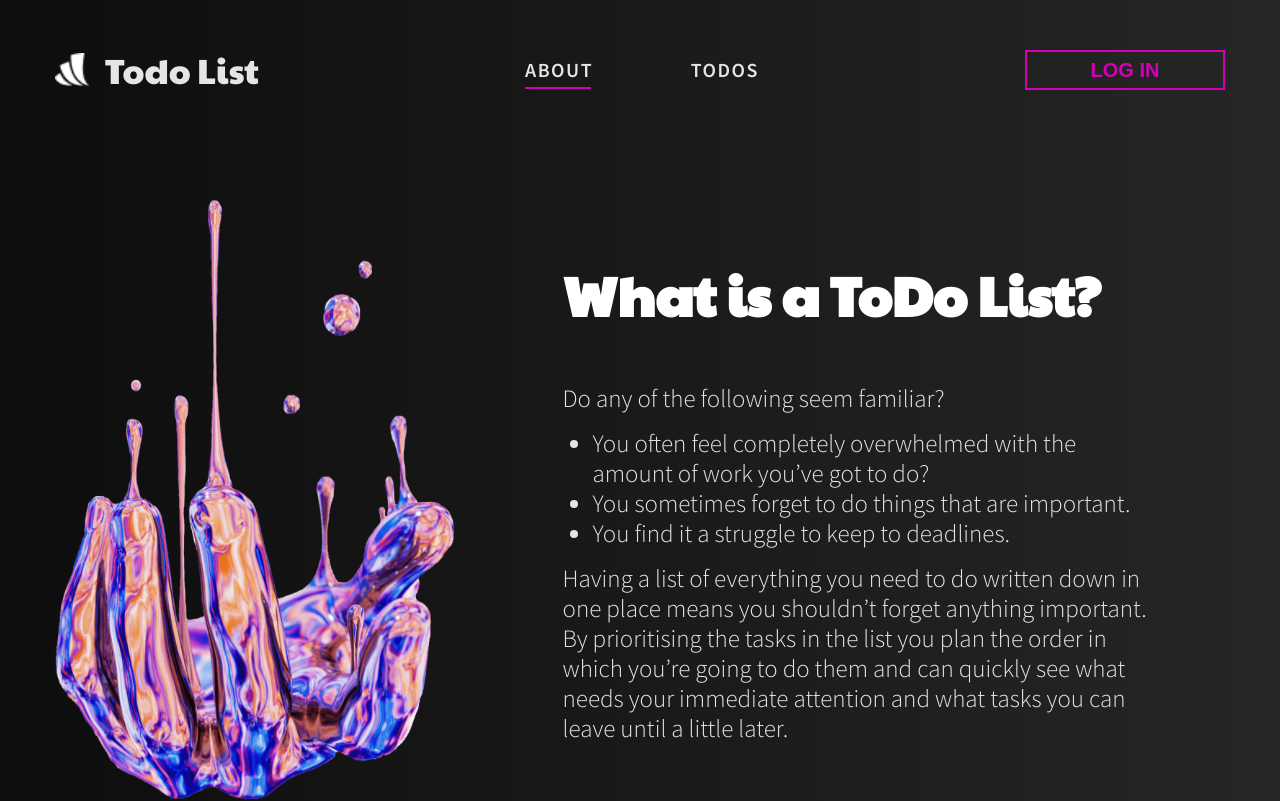
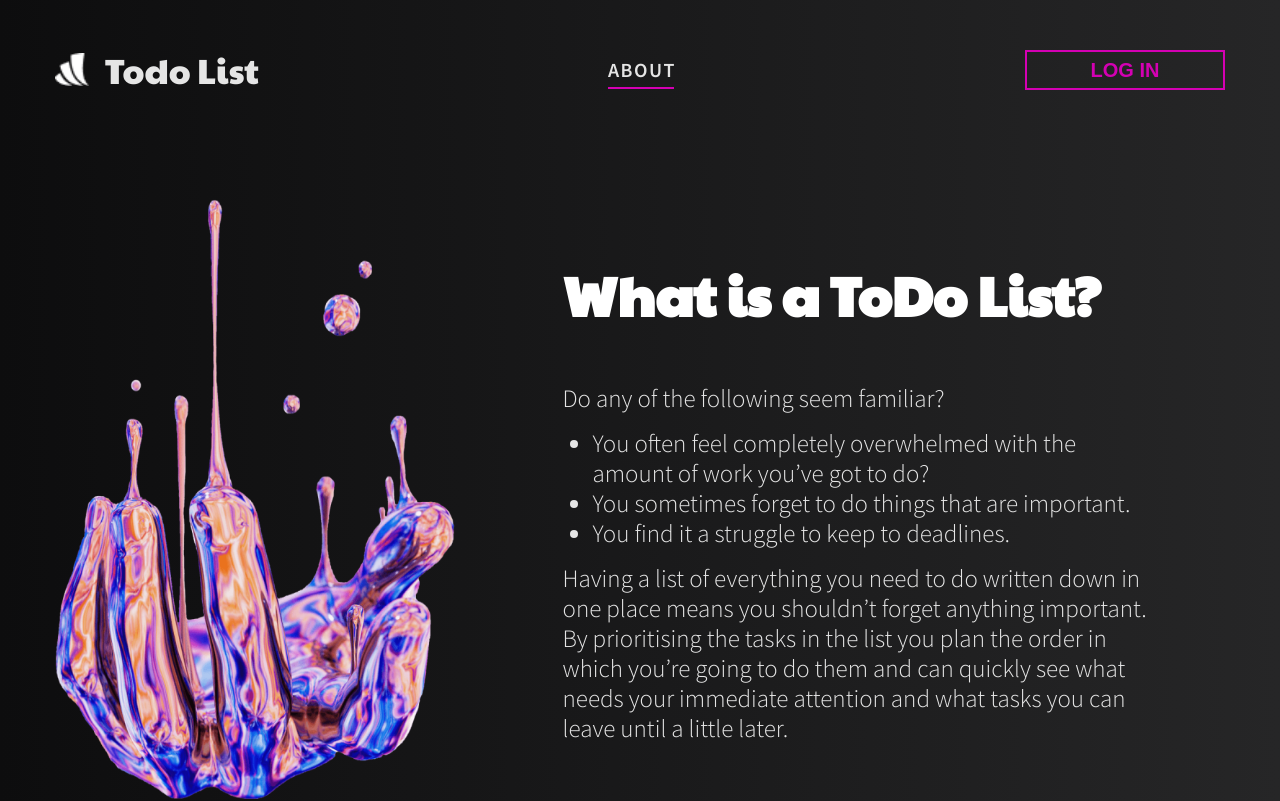
Before and after one commit to xzfantom/react-intensive, a React (Create React App) app: page / in a window 1280 px wide. Shown: the top 801 px of the page. Built offline with nearby package versions, Linux system fonts and the light colour scheme.

Commit message:
Fixed Navigation styles

```diff
--- a/src/components/Navigation/Navigation.jsx
+++ b/src/components/Navigation/Navigation.jsx
@@ -1,7 +1,9 @@
 import { NavLink } from 'react-router-dom'
 import s from './Navigation.module.css'
+import { connect } from 'react-redux'
+import userEvent from '@testing-library/user-event'
 
-const Navigation = () => {
+const Navigation = (props) => {
   return (
     <nav className={s.navWrap}>
       <NavLink
@@ -12,6 +14,7 @@ const Navigation = () => {
       >
         about
       </NavLink>
+      {props.name && (
         <NavLink
           exact
           to='/todos'
@@ -20,8 +23,15 @@ const Navigation = () => {
         >
           todos
         </NavLink>
+      )}
     </nav>
   )
 }
 
-export default Navigation
+const mapStateToProps = (state) => {
+  return {
+    name: state.name,
+  }
+}
+
+export default connect(mapStateToProps, null)(Navigation)
--- a/src/components/Navigation/Navigation.module.css
+++ b/src/components/Navigation/Navigation.module.css
@@ -1,7 +1,6 @@
 .navWrap {
   display: flex;
   justify-content: space-between;
-  width: 20%;
 }
 
 .navLink {
@@ -11,6 +10,9 @@
   line-height: 1.2;
   letter-spacing: 1.5px;
   color: inherit;
+}
+.navLink:not(:last-child) {
+  margin-right: 40px;
 }
 
 .activeLink::after {
```
Lines whose indentation alone changed are shown as unchanged.
